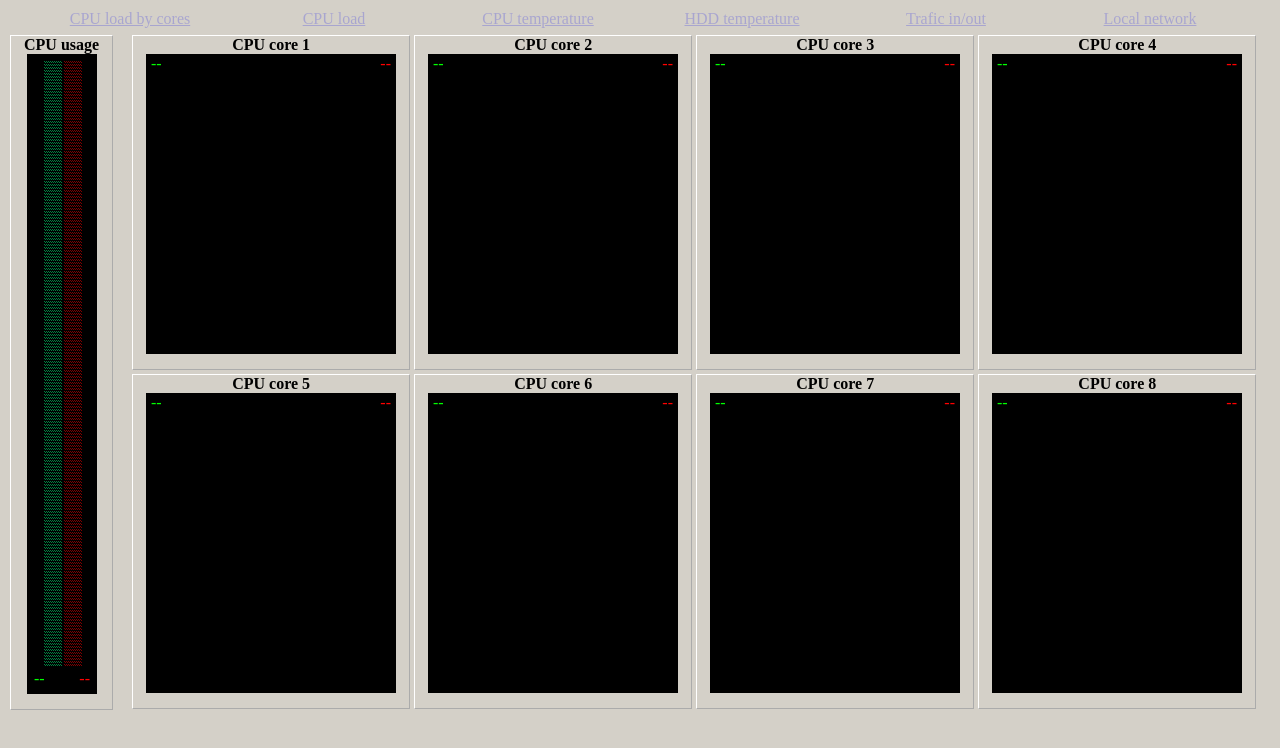
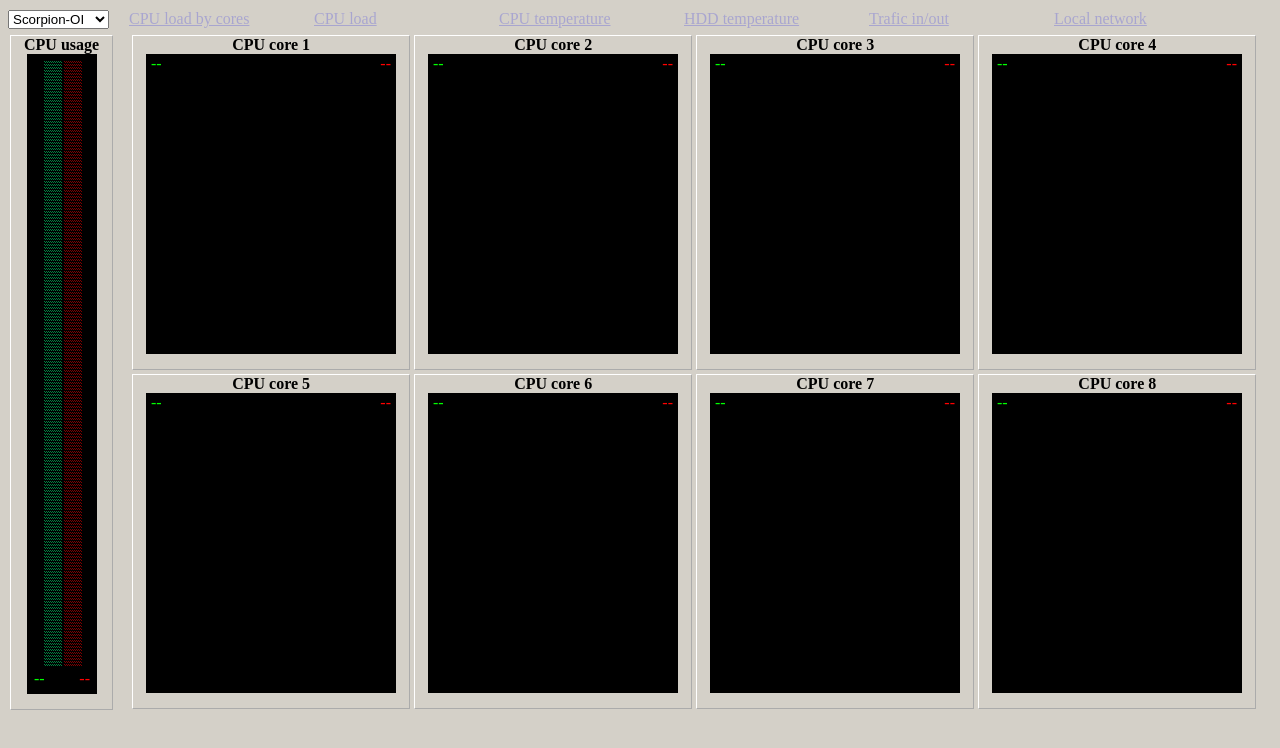
Before and after one commit to VolodymyrLavrenchuk/bandwith_cgi, a plain HTML site: page index.html in a window 1280 px wide. Drawn offline with Linux system fonts and the light colour scheme; no server answers.

Commit message:
prepare to monitor workstation

```diff
--- a/css/mainmenu.css
+++ b/css/mainmenu.css
@@ -1,8 +1,8 @@
 #menu {
-    text-align: center;
+    text-align: left;
 }
 #menu div{
-    width: 200px;
+    width: 185px;
     height: 25px;
     opacity: 0.2;
     filter: alpha(opacity=20);
@@ -17,3 +17,7 @@
 #menu div a:hover{
     text-decoration: none;
 }
+
+#menu select{
+  margin-right: 20px;
+}
--- a/scripts/mainmenu.js
+++ b/scripts/mainmenu.js
@@ -1,33 +1,57 @@
 var opHigh = 100; // highest opacity level
 var opLow  = 20;  // lowest opacity level (should be the same as initial opacity in the CSS)
 
-// register onLoad event with anonymous function
+var hosts = [{
+              title:"Scorpion-OI",
+              links:[{
+                  href:"/index.html",
+                  title:"CPU\xa0load\xa0by\xa0cores"},{
+                  href:"/cgi-bin/rrd/graph.pl?trend=cpuload",
+                  title:"CPU\xa0load"},{
+                  href:"/cgi-bin/rrd/graph.pl?trend=cputemp",
+                  title:"CPU\xa0temperature"},{
+                  href:"/cgi-bin/rrd/graph.pl?trend=hddtemp",
+                  title:"HDD\xa0temperature"},{
+                  href:"/cgi-bin/rrd/graph.pl?trend=traffic",
+                  title:"Trafic\xa0in/out"},{
+                  href:"/cgi-bin/rrd/graph.pl?trend=network",
+                  title:"Local\xa0network"
+                }]
+            },{
+                title:"Scorpion-WS",
+                links:[{
+                  href:"",
+                  title:"GPU temperature"},{
+                  href:"",
+                  title:"GPU load"},{
+                  href:"",
+                  title:"GPU power"},{
+                  href:"",
+                  title:"Memory load"},{
+                  href:"",
+                  title:"GPU fan speed"
+                }]
+}];
+
+
+function initHostsList(parent){
+  var selectList = document.createElement("select");
+  selectList.id = "hosts";
+  selectList.onchange = function(){ changeHost(this.selectedIndex); };
+  parent.appendChild(selectList);
+
+  for (var i = 0; i < hosts.length; i++) {
+    var option = document.createElement("option");
+    option.text = hosts[i].title;
+    selectList.appendChild(option);
+  }
+  selectList.selectedIndex = 0;
+  selectList.dispatchEvent(new Event('change'));
+}
+
 function init_menu(){
-
   var helper, menuElement = document.getElementById('menu');
-    helper = document.createElement('helper');
-    helper.innerHTML = '        <div><a href="/index.html">CPU&nbsp;load&nbsp;by&nbsp;cores</a></div> '+
-                       '        <div><a href="/cgi-bin/rrd/graph.pl?trend=cpuload">CPU&nbsp;load</a></div> '+
-                       '        <div><a href="/cgi-bin/rrd/graph.pl?trend=cputemp">CPU&nbsp;temperature</a></div> '+
-                       '        <div><a href="/cgi-bin/rrd/graph.pl?trend=hddtemp">HDD&nbsp;temperature</a></div> '+
-                       '        <div><a href="/cgi-bin/rrd/graph.pl?trend=traffic">Trafic&nbsp;in/out</a></div> ' +
-                       '        <div><a href="/cgi-bin/rrd/graph.pl?trend=network">Local&nbsp;network</a></div> ';
-
-    menuElement.appendChild(helper);
-
-    while (helper.firstChild) {
-         //Also removes child nodes from 'foo'
-        menuElement.insertBefore(helper.firstChild, helper)
-    }
-    // Remove 'foo' element from target element
-    menuElement .removeChild(helper);
-
-    //  collect menu items and attach onMouseOver and onMouseOut events
-    var mi = document.getElementById('menu').getElementsByTagName('a');
-    for (var i=0; i<mi.length; i++){
-        mi[i].onmouseover = function() {fade(this, opLow,  10)}; // fade in  - positive step
-        mi[i].onmouseout  = function() {fade(this, opHigh,-10)}; // fade out - negative step
-    }
+  initHostsList(menuElement);
 }
 
 // fade in / fade out function (event handler)
@@ -39,4 +63,30 @@ function fade(mi, opacity, step){
   if (opLow <= opacity && opacity <= opHigh) setTimeout(function(){fade(mi,opacity,step)}, 15);
 }
 
+function changeHost(event){
+  var links = hosts[event].links;
+  var menuElement = document.getElementById('menu');
+  var oldHostsLinks = document.getElementById('hostMenu');
+  var rootSpan = document.createElement("span");
+  rootSpan.id = "hostMenu";
+
+  for (var i = 0; i < links.length; i++) {
+    var div = document.createElement("div");
+    var a = document.createElement("a");
+    a.href = links[i].href;
+    a.text = links[i].title;
+    a.onmouseover = function() {fade(this, opLow,  10)}; // fade in  - positive step
+    a.onmouseout  = function() {fade(this, opHigh,-10)}; // fade out - negative step
+    div.appendChild(a);
+    rootSpan.appendChild(div);
+  }
+
+  if(oldHostsLinks === null){
+    menuElement.appendChild(rootSpan);
+  }else{
+    var parentMenuNode = oldHostsLinks.parentNode;
+    parentMenuNode.replaceChild(rootSpan, oldHostsLinks);
+  }
+}
+
 addLoadEvent(init_menu);
```
Lines whose indentation alone changed are shown as unchanged.
